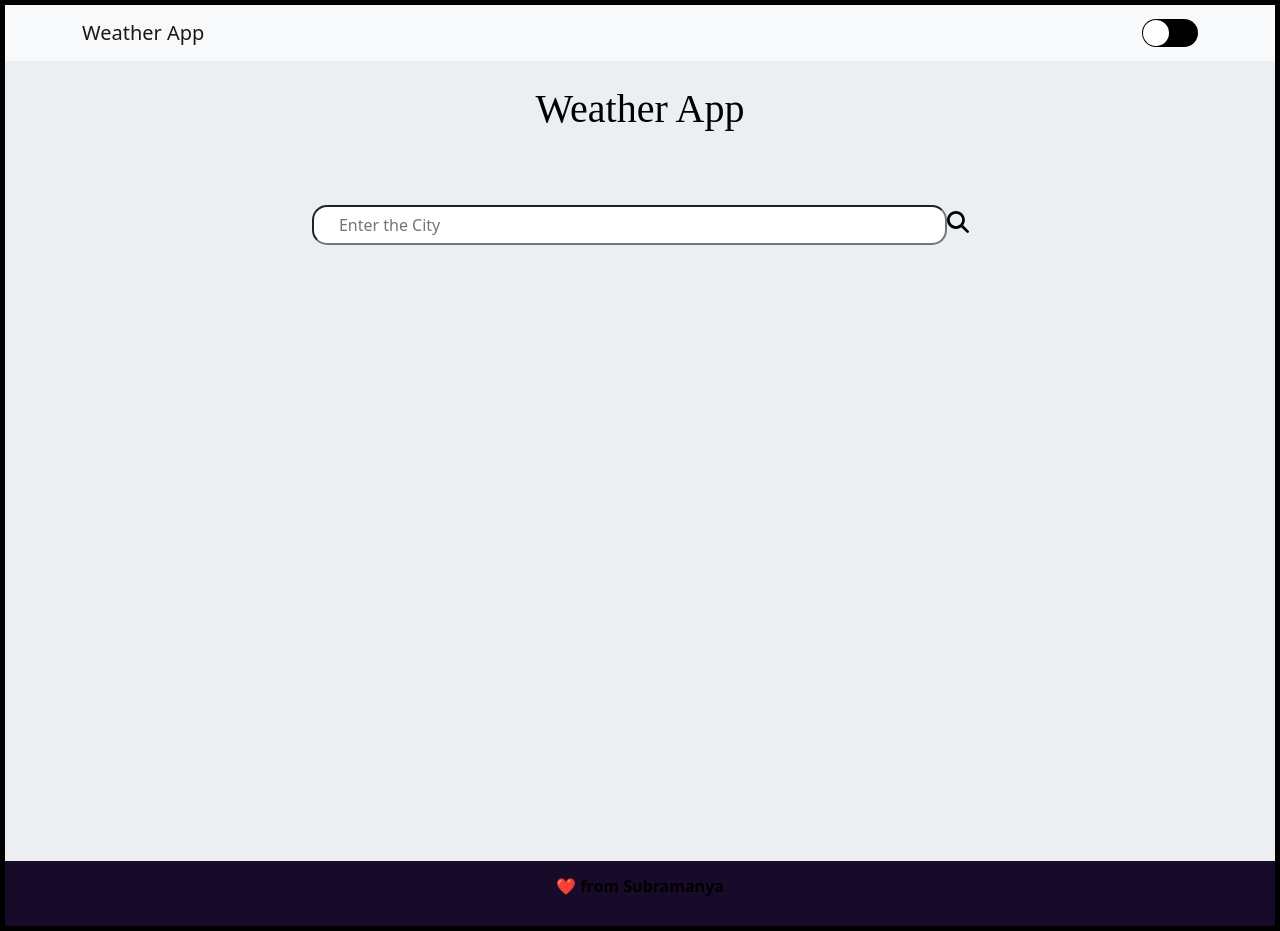
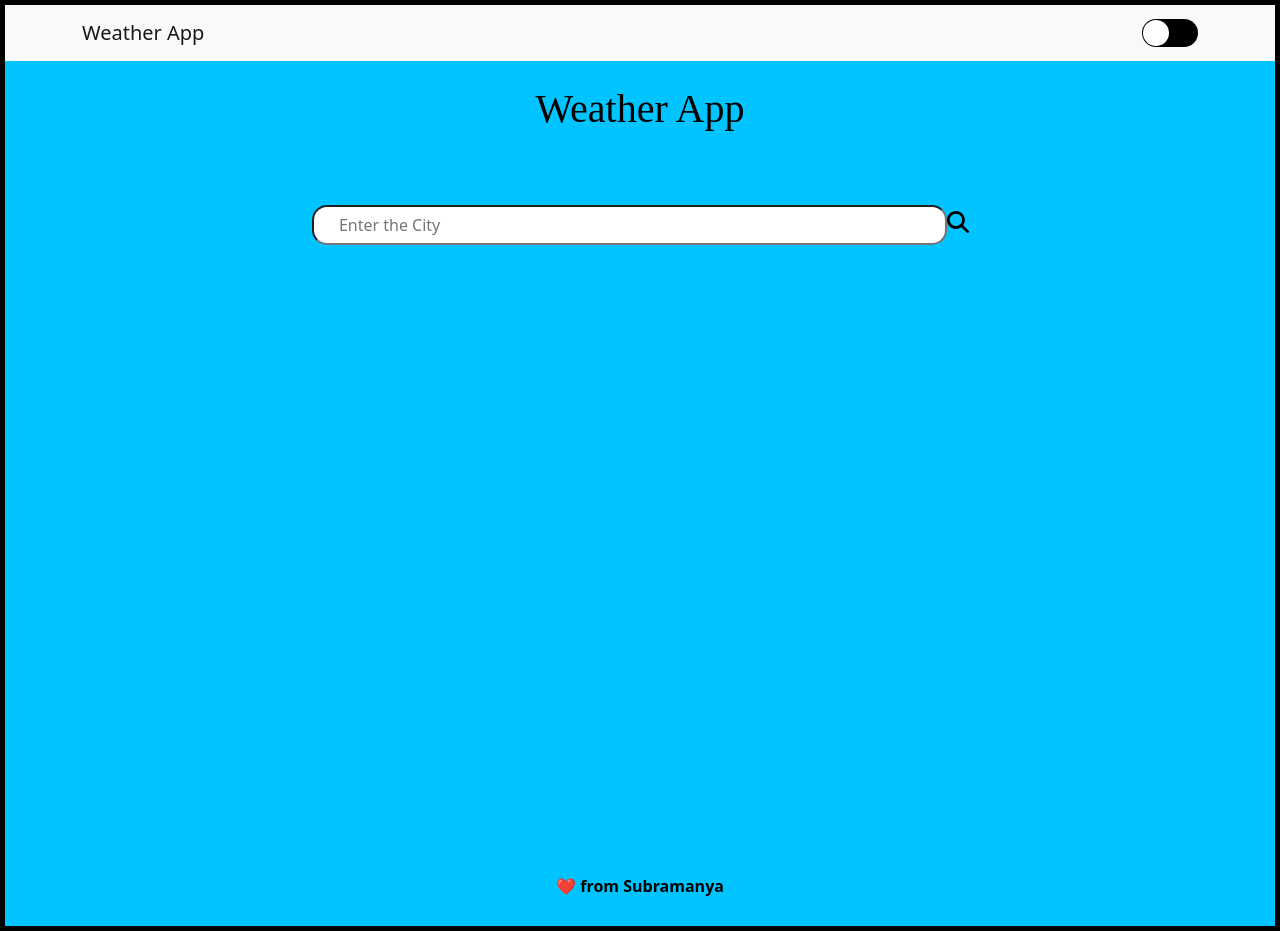
Before and after one commit to SubramanyaKS/Weather-app, a React (Create React App) app: page / in a window 1280 px wide. Built offline with nearby package versions, Linux system fonts and the light colour scheme; a web font is replaced by a local one.

Commit message:
updated colors

```diff
--- a/src/assets/main.css
+++ b/src/assets/main.css
@@ -6,6 +6,8 @@
   --grey:#eceff1;
   --green:#00ffff;
   --black:#000;
+  --light-blue:#00c4ff;
+  --blue:#0f91fc;
 }
 html{
   border: 5px solid #000;
@@ -161,7 +163,7 @@ th td {
   margin-bottom: 0;
   width: 100%;
   height: 100%;
-  background-color:var(--mainlight);
+  background-color:var(--light-blue);
   min-height: 100vh;
 }
 .headline{
@@ -170,7 +172,7 @@ th td {
 }
 
 .card-light{
-  background-color: var(--grey) !important;
+  background-color: var(--light-blue) !important;
   color: var(--black);
   box-shadow: 5px 5px 15px 5px var(--black);
 }
@@ -181,8 +183,6 @@ th td {
 }
 
 .card {
-  /*background-image: url(../images/weather1.jpg);*/
-  /* background-color: #180a29 !important; */
   background-size: cover;
   /*background-color: #07a9f5 ;*/
   margin-bottom: 10px;
@@ -195,7 +195,7 @@ th td {
 
 }
 .card:hover {
-  background-color: var(--green) !important;
+  background-color: var(--blue) !important;
   transition: 0.5s;
   color: var(--dark);
   border-radius: 5px;
```
